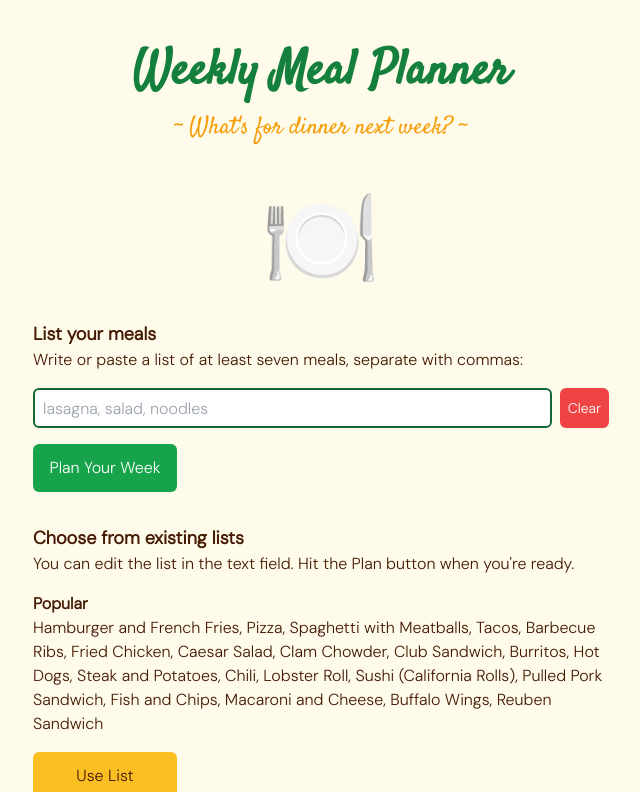
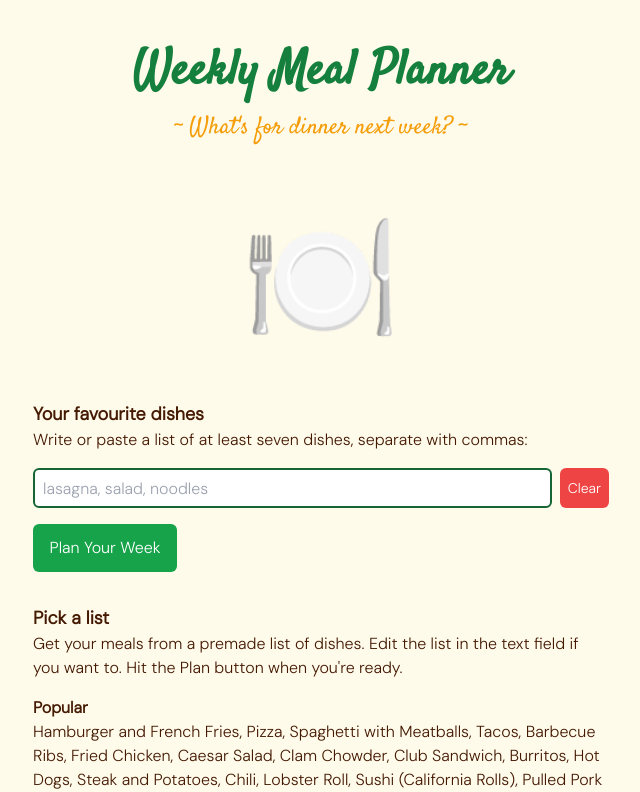
Before and after one commit to freddiekaplan-cme/WeeklyMealPlanner, a React (Vite) app: page / in a window 1280 px wide. Shown: the top 792 px of the page, without its empty margins (319-959 px from the left). Built offline with nearby package versions, Linux system fonts and the light colour scheme.

Commit message:
Fix isHidden logic.

```diff
--- a/src/App.tsx
+++ b/src/App.tsx
@@ -11,7 +11,7 @@ function App() {
 	const [inputValue, setInputValue] = useState<string>("")
 	const buttonPlan = "Plan Your Week"
 	const [buttonText, setButtonText] = useState<string>(buttonPlan)
-	const [isHidden, setIsHidden] = useState(false)
+	const [isHidden, setIsHidden] = useState(true)
 
 	const shuffleArray = (array: string[]) => {
 		const shuffledArray = [...array]
@@ -28,16 +28,16 @@ function App() {
 		return shuffledArray
 	}
 
-	const changeButtonText = (listButton: string | null) => {
+	const changeButtonText = (): void => {
 		inputValue !== "" ? setButtonText("Shuffle") : setButtonText(buttonPlan)
-		listButton === "setAsPlan" ? setButtonText(buttonPlan) : listButton
-		toggleHidden()
+
+		if (buttonText === buttonPlan && inputValue !== "") {
+			toggleHidden(false)
+		}
 	}
 
-	const toggleHidden = () => {
-		if (inputValue !== "") {
-			setIsHidden(!isHidden)
-		}
+	const toggleHidden = (value: boolean) => {
+		setIsHidden(value)
 	}
 
 	const planWeek = (): void => {
@@ -57,7 +57,7 @@ function App() {
 		].slice(0, 7)
 
 		setMeal(filledMealArray)
-		changeButtonText("")
+		changeButtonText()
 	}
 
 	const handleInputChange = (newInputValue: string) => {
@@ -72,13 +72,13 @@ function App() {
 					subtitle="~ What's for dinner next week? ~"
 				/>
 				<div
-					className={`text-center p-8 text-8xl ${
-						isHidden ? "hidden" : ""
+					className={`text-center p-14 text-9xl ${
+						isHidden ? "" : "hidden"
 					}`}
 				>
 					🍽️
 				</div>
-				<div className={`${isHidden ? "" : "hidden"}`}>
+				<div className={`${isHidden ? "hidden" : ""}`}>
 					<Week
 						mon={meal[0]}
 						tue={meal[1]}
@@ -90,12 +90,13 @@ function App() {
 					/>
 				</div>
 				<div className="flex sm:justify-center">
-					<div className="flex-col">
+					<div className="flex-col max-w-xl">
 						<Inputs
 							inputValue={inputValue}
 							onInputChange={handleInputChange}
 							chooseList={setInputValue}
 							changeButtonText={changeButtonText}
+							toggleHidden={toggleHidden}
 						/>
 						<button
 							className="rounded-md mt-4 hover:bg-green-500 w-36 h-12 bg-green-600 text-white"
@@ -104,11 +105,10 @@ function App() {
 							{buttonText}
 						</button>
 
-						<h2 className="text-lg mt-8 font-bold">
-							Choose from existing lists
-						</h2>
+						<h2 className="text-lg mt-8 font-bold">Pick a list</h2>
 						<p>
-							You can edit the list in the text field. Hit the
+							Get your meals from a premade list of dishes. Edit
+							the list in the text field if you want to. Hit the
 							Plan button when you're ready.
 						</p>
 						<Lists
--- a/src/components/Inputs/index.tsx
+++ b/src/components/Inputs/index.tsx
@@ -5,6 +5,7 @@ interface InputsProps {
 	onInputChange: (value: string) => void
 	chooseList: (list: string) => void
 	changeButtonText: (value: string) => void
+	toggleHidden: (value: boolean) => void
 }
 
 function Inputs({
@@ -12,6 +13,7 @@ function Inputs({
 	onInputChange,
 	chooseList,
 	changeButtonText,
+	toggleHidden,
 }: InputsProps) {
 	const [localInputValue, setLocalInputValue] = useState<string>("")
 
@@ -31,15 +33,16 @@ function Inputs({
 		setLocalInputValue("")
 		onInputChange("")
 		changeButtonText("setAsPlan")
+		toggleHidden(true)
 	}
 
 	return (
 		<div>
-			<h2 className="text-lg font-bold">List your meals</h2>
+			<h2 className="text-lg font-bold">Your favourite dishes</h2>
 			<p>
 				<label htmlFor="myInput">
-					Write or paste a list of at least seven meals, separate with
-					commas:
+					Write or paste a list of at least seven dishes, separate
+					with commas:
 				</label>
 			</p>
 			<div className="mt-4 h-10 flex items-center sm:max-w-xl">
--- a/src/components/Lists/index.tsx
+++ b/src/components/Lists/index.tsx
@@ -19,7 +19,7 @@ const Lists = ({
 	}
 
 	return (
-		<div className="py-4 max-w-xl">
+		<div className="py-4">
 			<h3 className="text-md font-bold">{listName}</h3>
 			<p>{readableList}</p>
 			<p>
--- a/src/components/Week/index.tsx
+++ b/src/components/Week/index.tsx
@@ -11,32 +11,32 @@ interface DayProp {
 const Week = ({ mon, tue, wed, thu, fri, sat, sun }: DayProp) => {
 	return (
 		<div className="flex sm:justify-center">
-			<div className="my-8 font-bold sm:max-w-sm flex flex-col">
-				<div className="my-2">
+			<div className="my-4 font-bold sm:max-w-sm flex flex-col">
+				<div className="my-1">
 					<span className="w-20 inline-block text-xs">Monday</span>
 					<span className="font-normal">{mon}</span>
 				</div>
-				<div className="my-2">
+				<div className="my-1">
 					<span className="w-20 inline-block text-xs">Tuesday</span>
 					<span className="font-normal">{tue}</span>
 				</div>
-				<div className="my-2">
+				<div className="my-1">
 					<span className="w-20 inline-block text-xs">Wednesday</span>
 					<span className="font-normal">{wed}</span>
 				</div>
-				<div className="my-2">
+				<div className="my-1">
 					<span className="w-20 inline-block text-xs">Thursday</span>
 					<span className="font-normal">{thu}</span>
 				</div>
-				<div className="my-2">
+				<div className="my-1">
 					<span className="w-20 inline-block text-xs">Friday</span>
 					<span className="font-normal">{fri}</span>
 				</div>
-				<div className="my-2">
+				<div className="my-1">
 					<span className="w-20 inline-block text-xs">Saturday</span>
 					<span className="font-normal">{sat}</span>
 				</div>
-				<div className="my-2">
+				<div className="my-1">
 					<span className="w-20 inline-block text-xs">Sunday</span>
 					<span className="font-normal">{sun}</span>
 				</div>
```
Also changed, not shown: 1 other file (tests, documents, lock files or other folders).
